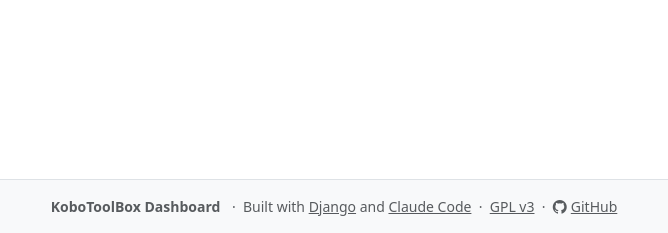
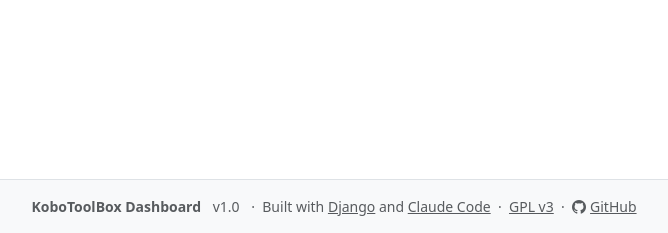
Before and after one commit to vmalep/KoboDashBoard, a Django app: page /dashboard/ in a window 1280 px wide. Shown: the part 567-800 px from the top of the page, without its empty margins (306-974 px from the left). Run offline with Django 5.2, Linux system fonts and the light colour scheme; the visitor is signed in with stand-in values (Sample User, id 1); data comes from the database, SQL or seed files in the repository; data that the repository does not hold is empty.

Commit message:
Add app versioning — v1.0
Version defined in kobodashboard/__init__.py, exposed via context
processor, displayed in footer as "v1.0".

Co-Authored-By: Claude Sonnet 4.6 <noreply@anthropic.com>

```diff
--- a/accounts/context_processors.py
+++ b/accounts/context_processors.py
@@ -1,5 +1,6 @@
 from django.conf import settings
 from django.contrib.auth import get_user_model
+from kobodashboard import __version__ as APP_VERSION
 
 _LANG_NAMES = [
     ('fr', 'Français'),
@@ -28,11 +29,11 @@ def user_roles(request):
         'site_config': _site_config(),
     }
     if not request.user.is_authenticated:
-        return {'is_power_user': False, 'is_group_admin': False, **lang_ctx}
+        return {'is_power_user': False, 'is_group_admin': False, 'app_version': APP_VERSION, **lang_ctx}
     from kobo.models import DashboardGroup
     is_power = request.user.email in settings.POWER_USER_EMAILS
     is_gadmin = not is_power and DashboardGroup.objects.filter(admins=request.user).exists()
-    return {'is_power_user': is_power, 'is_group_admin': is_gadmin, **lang_ctx}
+    return {'is_power_user': is_power, 'is_group_admin': is_gadmin, 'app_version': APP_VERSION, **lang_ctx}
 
 
 def _site_config():
--- a/dashboard/templates/dashboard/base.html
+++ b/dashboard/templates/dashboard/base.html
@@ -139,7 +139,8 @@
 
   <footer class="mt-auto py-3 bg-light border-top">
     <div class="container-fluid text-center text-muted small">
-      <strong class="text-muted me-2">KoboToolBox Dashboard</strong>&nbsp;·&nbsp;
+      <strong class="text-muted me-2">KoboToolBox Dashboard</strong>
+      <span class="text-muted me-2">v{{ app_version }}</span>&nbsp;·&nbsp;
       {% trans "Built with" %} <a href="https://www.djangoproject.com/" class="text-muted" target="_blank" rel="noopener">Django</a>
       and <a href="https://claude.ai/code" class="text-muted" target="_blank" rel="noopener">Claude Code</a>
       &nbsp;·&nbsp;
--- a/kobodashboard/__init__.py
+++ b/kobodashboard/__init__.py
@@ -0,0 +1 @@
+__version__ = '1.0'
```
